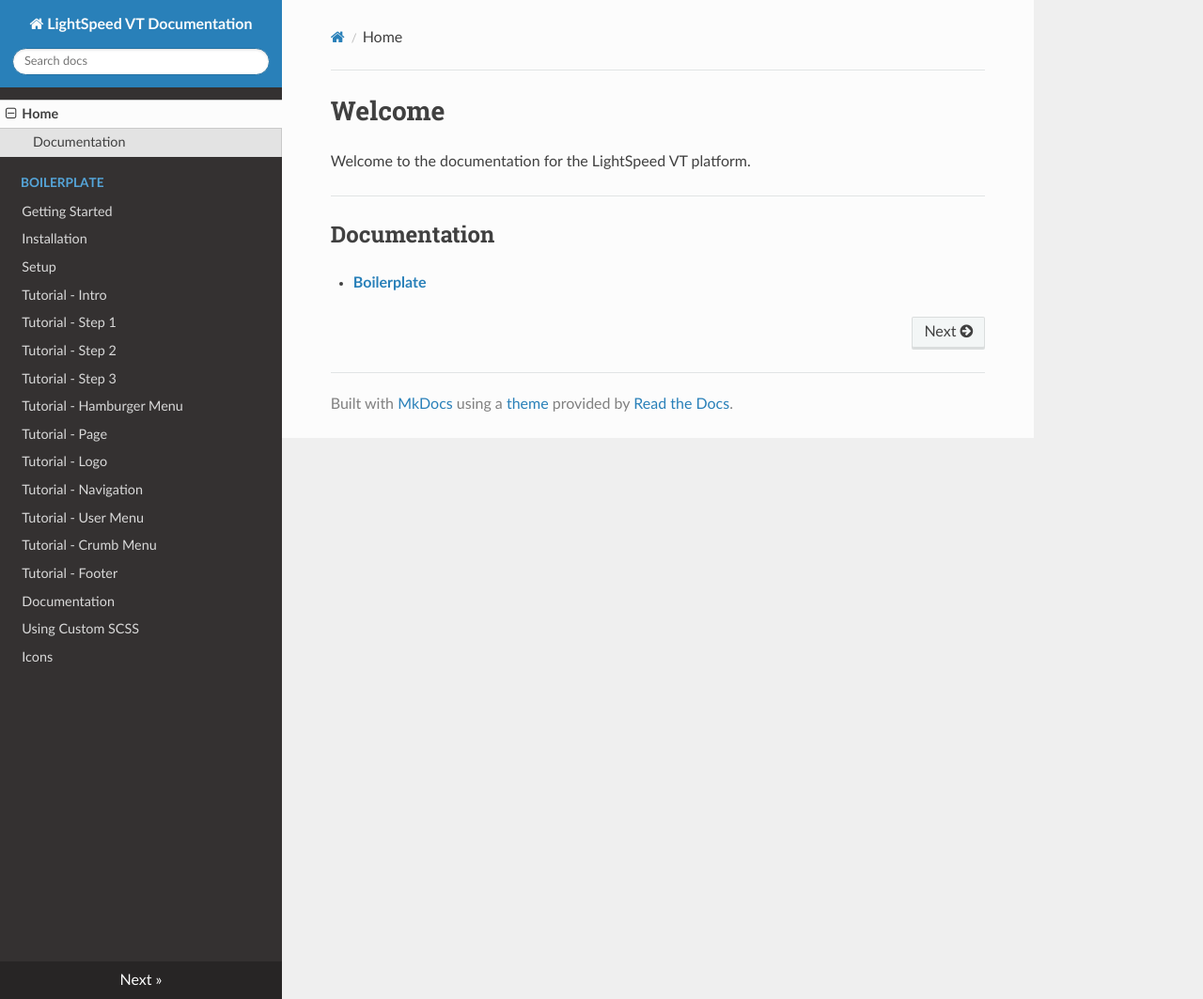
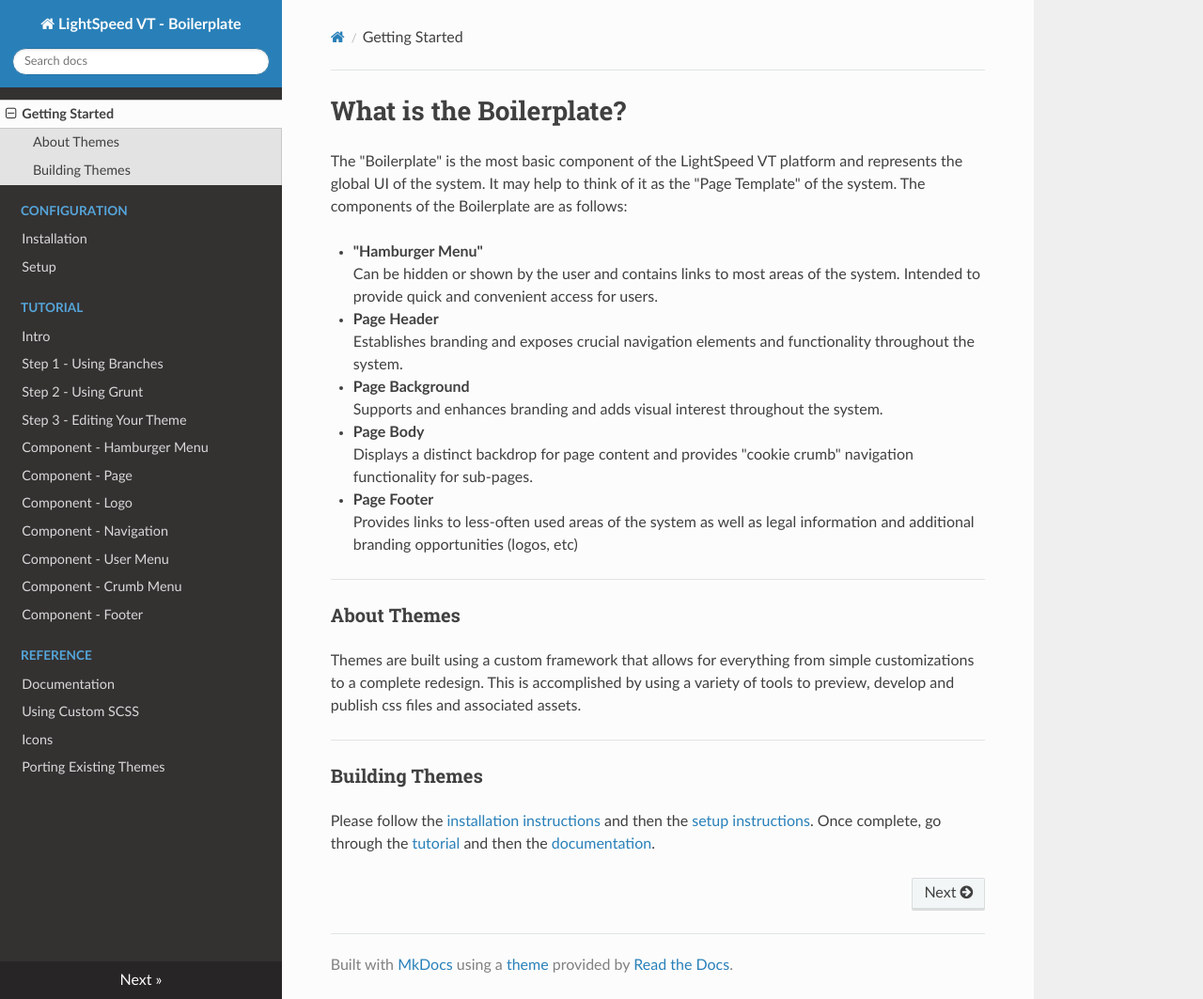
Before and after one commit to lightspeedvt/lsvt-docs, an MkDocs documentation site: the page built from docs/index.md, in a window 1280 px wide and 1063 px high. Shown: the whole window at 94% size. Built offline with MkDocs 1.6.1, drawn with Linux system fonts in a browser that asks for light colours; nearby versions of some CDN libraries; old or Windows-style settings are respelled for this version of MkDocs.

Commit message:
Reorganize the table of contents

```diff
--- a/docs/index.md
+++ b/docs/index.md
@@ -1,7 +1,27 @@
-# Welcome
-Welcome to the documentation for the LightSpeed VT platform.
+#What is the Boilerplate?
+The "Boilerplate" is the most basic component of the LightSpeed VT platform and represents the global UI of the system. It may help to think of it as the "Page Template" of the system. The components of the Boilerplate are as follows:
+
+* **"Hamburger Menu"**
+Can be hidden or shown by the user and contains links to most areas of the system. Intended to provide quick and convenient access for users.
+
+* **Page Header**
+Establishes branding and exposes crucial navigation elements and functionality throughout the system.
+
+* **Page Background**
+Supports and enhances branding and adds visual interest throughout the system.
+
+* **Page Body**
+Displays a distinct backdrop for page content and provides "cookie crumb" navigation functionality for sub-pages.
+
+* **Page Footer**
+Provides links to less-often used areas of the system as well as legal information and additional branding opportunities (logos, etc)
 
 ***
 
-##Documentation
-* [**Boilerplate**](boilerplate/getting-started.md)
+###About Themes
+Themes are built using a custom framework that allows for everything from simple customizations to a complete redesign. This is accomplished by using a variety of tools to preview, develop and publish css files and associated assets.
+
+***
+
+###Building Themes
+Please follow the [installation instructions](boilerplate/install) and then the [setup instructions](boilerplate/setup). Once complete, go through the [tutorial](boilerplate/tutorial) and then the [documentation](boilerplate/docs).
--- a/mkdocs.yml
+++ b/mkdocs.yml
@@ -1,24 +1,24 @@
-site_name: LightSpeed VT Documentation
+site_name: LightSpeed VT - Boilerplate
 pages:
-- ['index.md', 'Home']
  # Boilerplate
-- ['boilerplate/getting-started.md', 'Boilerplate', 'Getting Started']
-- ['boilerplate/install.md', 'Boilerplate', 'Installation']
-- ['boilerplate/setup.md', 'Boilerplate', 'Setup']
+- ['index.md', 'Getting Started']
+- ['boilerplate/install.md', 'Configuration', 'Installation']
+- ['boilerplate/setup.md', 'Configuration', 'Setup']
 # Tutorial
-- ['boilerplate/tutorial-intro.md', 'Boilerplate', 'Tutorial - Intro']
-- ['boilerplate/tutorial-step-1.md', 'Boilerplate', 'Tutorial - Step 1']
-- ['boilerplate/tutorial-step-2.md', 'Boilerplate', 'Tutorial - Step 2']
-- ['boilerplate/tutorial-step-3.md', 'Boilerplate', 'Tutorial - Step 3']
-- ['boilerplate/tutorial-hamburger.md', 'Boilerplate', 'Tutorial - Hamburger Menu']
-- ['boilerplate/tutorial-page.md', 'Boilerplate', 'Tutorial - Page']
-- ['boilerplate/tutorial-logo.md', 'Boilerplate', 'Tutorial - Logo']
-- ['boilerplate/tutorial-nav.md', 'Boilerplate', 'Tutorial - Navigation']
-- ['boilerplate/tutorial-user.md', 'Boilerplate', 'Tutorial - User Menu']
-- ['boilerplate/tutorial-crumbs.md', 'Boilerplate', 'Tutorial - Crumb Menu']
-- ['boilerplate/tutorial-footer.md', 'Boilerplate', 'Tutorial - Footer']
+- ['boilerplate/tutorial-intro.md', 'Tutorial', 'Intro']
+- ['boilerplate/tutorial-step-1.md', 'Tutorial', 'Step 1 - Using Branches']
+- ['boilerplate/tutorial-step-2.md', 'Tutorial', 'Step 2 - Using Grunt']
+- ['boilerplate/tutorial-step-3.md', 'Tutorial', 'Step 3 - Editing Your Theme']
+- ['boilerplate/tutorial-hamburger.md', 'Tutorial', 'Component - Hamburger Menu']
+- ['boilerplate/tutorial-page.md', 'Tutorial', 'Component - Page']
+- ['boilerplate/tutorial-logo.md', 'Tutorial', 'Component - Logo']
+- ['boilerplate/tutorial-nav.md', 'Tutorial', 'Component - Navigation']
+- ['boilerplate/tutorial-user.md', 'Tutorial', 'Component - User Menu']
+- ['boilerplate/tutorial-crumbs.md', 'Tutorial', 'Component - Crumb Menu']
+- ['boilerplate/tutorial-footer.md', 'Tutorial', 'Component - Footer']
 # Documentation
-- ['boilerplate/docs.md', 'Boilerplate', 'Documentation']
-- ['boilerplate/scss.md', 'Boilerplate', 'Using Custom SCSS']
-- ['boilerplate/icons.md', 'Boilerplate', 'Icons']
+- ['boilerplate/docs.md', 'Reference', 'Documentation']
+- ['boilerplate/scss.md', 'Reference', 'Using Custom SCSS']
+- ['boilerplate/icons.md', 'Reference', 'Icons']
+- ['boilerplate/porting.md', 'Reference', 'Porting Existing Themes']
 theme: readthedocs
```
Also changed, not shown: docs/boilerplate/getting-started.md (deleted, +0 -27 lines).
